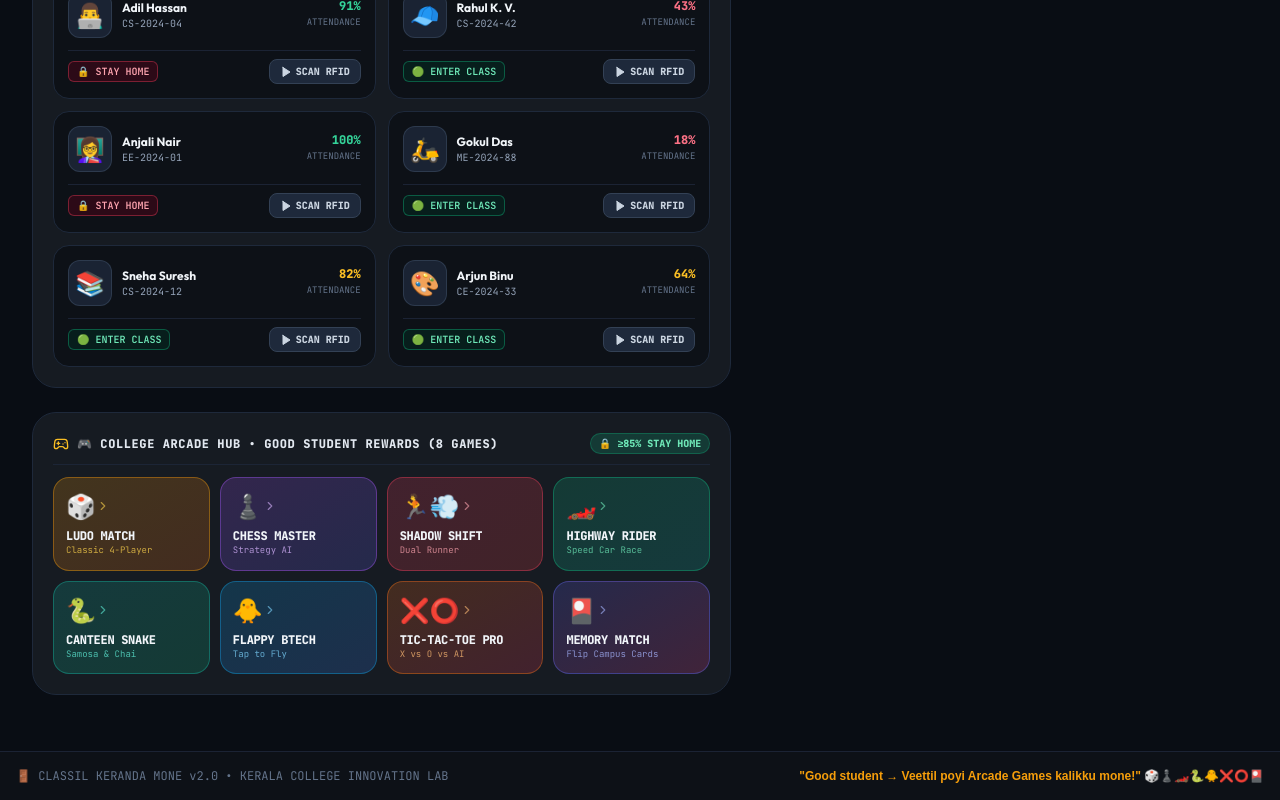
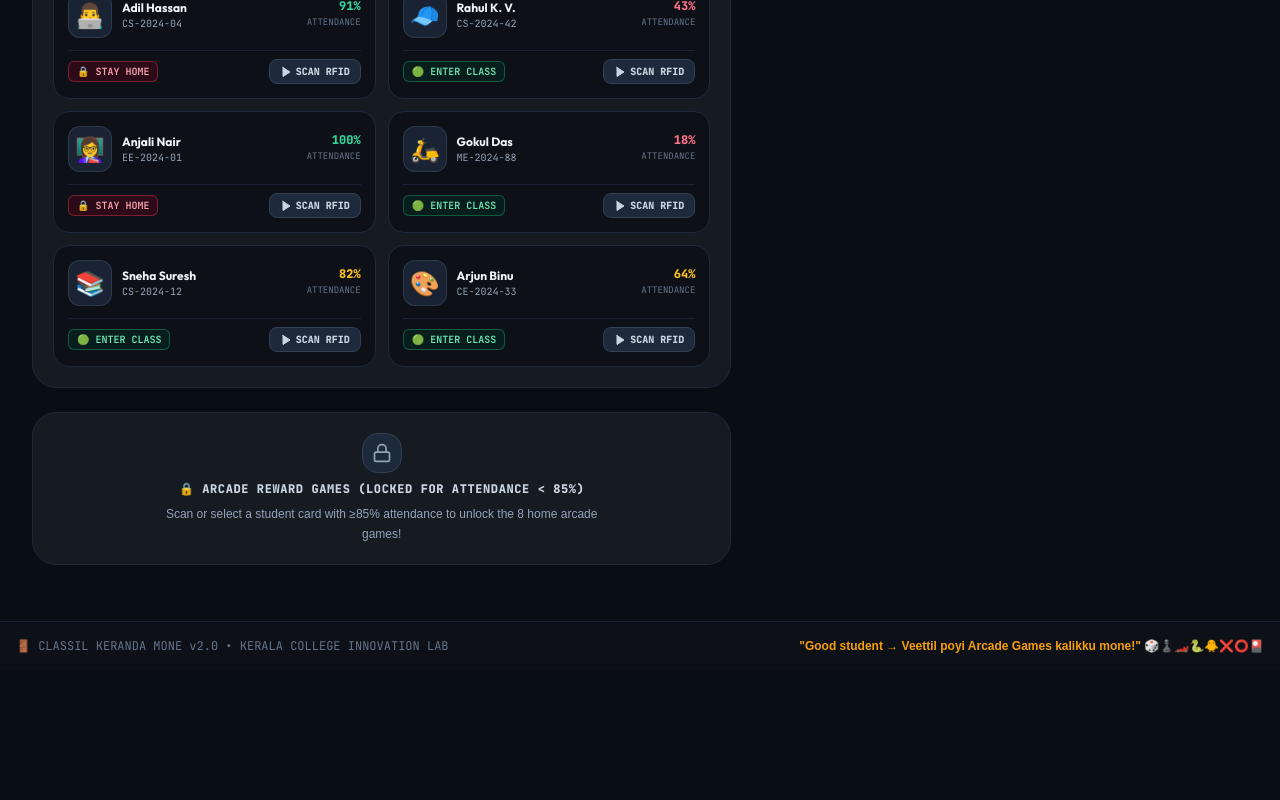
Before and after one commit to Abiya-Daniel/useless_project_abiya, a React (Vite) app: page / in a window 1280 px wide. Shown: the part 904-1704 px from the top of the page. After the commit the page ends 1574 px from the top, so only its background shows below. Built offline with nearby package versions, Linux system fonts and the light colour scheme; a web font is replaced by a local one.

Commit message:
Show Arcade Games Hub only for attendance >= 85% and update PLAY NOW button to scroll directly to games

```diff
--- a/src/components/QuickDeckPanel.jsx
+++ b/src/components/QuickDeckPanel.jsx
@@ -1,5 +1,5 @@
 import React from 'react';
-import { Play, Radio, Gamepad2, Sparkles, ChevronRight } from 'lucide-react';
+import { Play, Radio, Gamepad2, Lock, ChevronRight, Sparkles } from 'lucide-react';
 
 export default function QuickDeckPanel({
   students,
@@ -15,6 +15,8 @@ export default function QuickDeckPanel({
   onOpenTicTacToe,
   onOpenMemoryMatch
 }) {
+  const isEligibleForGames = selectedStudent && selectedStudent.attendance >= 85;
+
   const arcadeGames = [
     {
       id: 'ludo',
@@ -175,17 +177,19 @@ export default function QuickDeckPanel({
         </div>
       </div>
 
-      {/* 2. College Arcade Games Hub (Integrated directly in Door Simulator) */}
-      <div className="bg-[#161B22] bg-theme-card border border-slate-800 rounded-3xl p-5 shadow-2xl space-y-3">
+      {/* 2. College Arcade Games Hub (Only Visible when Attendance >= 85%) */}
+      <div id="arcade-games-deck">
+        {isEligibleForGames ? (
+          <div className="bg-[#161B22] bg-theme-card border-2 border-amber-400/50 rounded-3xl p-5 shadow-2xl space-y-3 animate-fade-in">
             <div className="flex items-center justify-between border-b border-slate-800/80 pb-2.5">
               <div className="flex items-center gap-2">
-            <Gamepad2 className="w-4 h-4 text-amber-400" />
-            <h3 className="text-xs font-mono font-bold text-slate-200 uppercase tracking-wider">
-              🎮 COLLEGE ARCADE HUB • GOOD STUDENT REWARDS (8 GAMES)
+                <Gamepad2 className="w-4 h-4 text-amber-400 animate-bounce" />
+                <h3 className="text-xs font-mono font-extrabold text-amber-300 uppercase tracking-wider">
+                  🎮 UNLOCKED ARCADE HUB • GOOD STUDENT REWARDS (8 GAMES)
                 </h3>
               </div>
-          <span className="text-[10px] font-mono bg-emerald-500/20 text-emerald-300 border border-emerald-500/30 px-2 py-0.5 rounded-full font-bold">
-            🔒 &ge;85% STAY HOME
+              <span className="text-[10px] font-mono bg-emerald-500/20 text-emerald-300 border border-emerald-500/40 px-2.5 py-0.5 rounded-full font-bold">
+                🔓 {selectedStudent.attendance}% ATTENDANCE REWARD
               </span>
             </div>
 
@@ -195,7 +199,7 @@ export default function QuickDeckPanel({
                 <button
                   key={game.id}
                   onClick={game.action}
-              className={`p-3 rounded-2xl bg-gradient-to-br ${game.color} border transition-all text-left flex flex-col justify-between gap-1.5 hover:scale-[1.03] shadow-md group cursor-pointer`}
+                  className={`p-3 rounded-2xl bg-gradient-to-br ${game.color} border transition-all text-left flex flex-col justify-between gap-1.5 hover:scale-[1.04] shadow-lg group cursor-pointer`}
                 >
                   <div className="flex items-center justify-between">
                     <span className="text-2xl group-hover:scale-110 transition-transform">{game.emoji}</span>
@@ -211,6 +215,22 @@ export default function QuickDeckPanel({
               ))}
             </div>
           </div>
+        ) : (
+          <div className="bg-[#161B22] bg-theme-card border border-slate-800 rounded-3xl p-5 shadow-xl flex flex-col items-center justify-center text-center space-y-2">
+            <div className="w-10 h-10 rounded-2xl bg-slate-800 border border-slate-700 flex items-center justify-center text-lg">
+              <Lock className="w-5 h-5 text-slate-400" />
+            </div>
+            <h4 className="text-xs font-mono font-bold text-slate-300 uppercase tracking-wider">
+              🔒 ARCADE REWARD GAMES (LOCKED FOR ATTENDANCE &lt; 85%)
+            </h4>
+            <p className="text-xs text-slate-400 font-malayalam max-w-md leading-relaxed">
+              {selectedStudent
+                ? `"${selectedStudent.name}" has ${selectedStudent.attendance}% attendance (<85%). Door opens to force entry into class! Games unlock ONLY for good students (≥85%).`
+                : 'Scan or select a student card with ≥85% attendance to unlock the 8 home arcade games!'}
+            </p>
+          </div>
+        )}
+      </div>
 
     </div>
   );
--- a/src/components/VerdictCard.jsx
+++ b/src/components/VerdictCard.jsx
@@ -118,7 +118,7 @@ export default function VerdictCard({
         </div>
 
         {/* High Attendance Home Reward Banner */}
-        {isHighAttendance && (
+        {student.attendance >= 85 && (
           <div className="bg-gradient-to-r from-amber-500/15 via-rose-500/15 to-purple-500/15 border-2 border-amber-400/50 rounded-2xl p-4 mb-6 shadow-xl flex items-center justify-between gap-4 font-mono">
             <div className="flex items-center gap-3">
               <div className="w-10 h-10 rounded-xl bg-amber-500/20 border border-amber-400/40 flex items-center justify-center text-xl shrink-0">
@@ -129,17 +129,24 @@ export default function VerdictCard({
                   VEETTIL POYI GAME KALIKKU MONE!
                 </h4>
                 <p className="text-[11px] text-slate-300 font-malayalam mt-0.5">
-                  Attendance safe aanu! Play any of the 8 arcade games in the left panel!
+                  Attendance safe aanu ({student.attendance}%)! Click to open the 8 Arcade Games!
                 </p>
               </div>
             </div>
 
             <button
-              onClick={onOpenLudo}
-              className="px-3.5 py-2 rounded-xl bg-gradient-to-r from-amber-500 to-rose-500 text-slate-950 font-black text-xs flex items-center gap-1.5 shrink-0 shadow-md hover:brightness-110"
+              onClick={() => {
+                const el = document.getElementById('arcade-games-deck');
+                if (el) {
+                  el.scrollIntoView({ behavior: 'smooth' });
+                } else if (onOpenLudo) {
+                  onOpenLudo();
+                }
+              }}
+              className="px-4 py-2.5 rounded-xl bg-gradient-to-r from-amber-500 via-rose-500 to-purple-500 text-slate-950 font-black text-xs flex items-center gap-1.5 shrink-0 shadow-lg hover:brightness-110 cursor-pointer animate-pulse"
             >
               <Gamepad2 className="w-4 h-4" />
-              <span>PLAY GAME</span>
+              <span>PLAY NOW &rarr;</span>
             </button>
           </div>
         )}
```
Also changed, not shown: 1 other file (tests, documents, lock files or other folders). Lines whose indentation alone changed are shown as unchanged.
